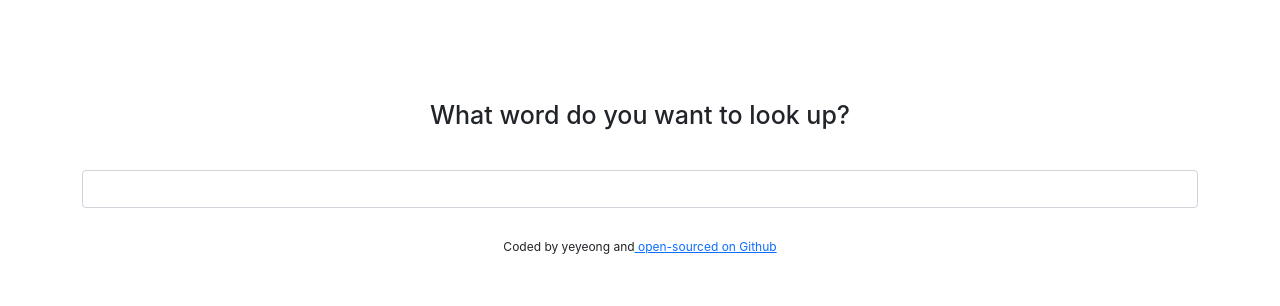
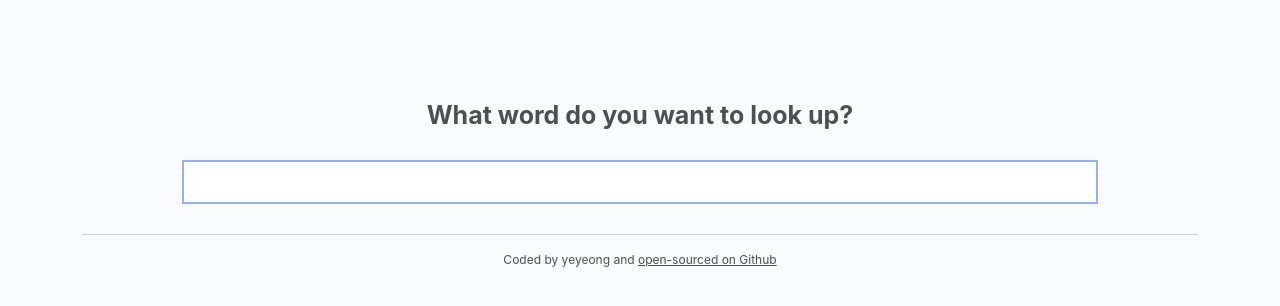
Before and after one commit to jccho96/dictionary-project, a React (Create React App) app: page / in a window 1280 px wide. Shown: the top 306 px of the page. Built offline with nearby package versions, Linux system fonts and the light colour scheme.

Commit message:
css styling

```diff
--- a/src/App.css
+++ b/src/App.css
@@ -1,3 +1,6 @@
+body {
+  background: #f9fafc;
+}
 .App {
   max-width: 1200px;
   margin: 100px auto;
@@ -7,8 +10,14 @@
   text-align: center;
   margin: 30px 0;
   font-size: 12px;
+  color: #4f4f4f;
+}
+.App a {
+  color: #4f4f4f;
 }
 .App h1 {
   text-align: center;
   font-size: 25px;
+  font-weight: bold;
+  color: #4f4f4f;
 }
--- a/src/App.js
+++ b/src/App.js
@@ -10,13 +10,13 @@ export default function App() {
           <Dictionary />
         </main>
         <footer className="App-footer">
-          Coded by yeyeong and
+          <hr />
+          Coded by yeyeong and {""}
           <a
             href="https://github.com/jccho96/dictionary-project.git"
             target="_blank"
             rel="noreferrer"
           >
-            {" "}
             open-sourced on Github{" "}
           </a>{" "}
         </footer>
--- a/src/Dictionary.css
+++ b/src/Dictionary.css
@@ -1,3 +1,9 @@
-.Dictionary {
-  margin-top: 40px;
+.Dictionary form {
+  margin: 30px 100px 30px 100px;
 }
+
+.Dictionary input {
+  border: 2px solid #92b3f4;
+  padding: 8px 14px;
+  border-radius: 0;
+}
--- a/src/Dictionary.js
+++ b/src/Dictionary.js
@@ -25,13 +25,15 @@ export default function Dictionary() {
 
   return (
     <div className="Dictionary">
+      <section>
         <form onSubmit={search}>
           <input
             type="search"
-          className="form-control form-control"
             onChange={handleKeywordChange}
+            className="form-control"
           />
         </form>
+      </section>
       <Result result={result} />
     </div>
   );
--- a/src/Meaning.css
+++ b/src/Meaning.css
@@ -3,6 +3,7 @@
 }
 .Meaning .partOfSpeech {
   font-size: 15px;
+  font-weight: bold;
 }
 .Meaning .definition {
   font-size: 15px;
--- a/src/Meaning.js
+++ b/src/Meaning.js
@@ -10,9 +10,9 @@ export default function Meaning(props) {
         return (
           <div className="definition" key={index}>
             <p>
-              {definition.definition}
+              • {definition.definition}
               <br />
-              <em>"{definition.example}"</em>
+              <em>{definition.example}</em>
             </p>
             <Synonyms synonyms={definition.synonyms} />
           </div>
--- a/src/Phonetic.css
+++ b/src/Phonetic.css
@@ -8,3 +8,6 @@
   margin-left: 5px;
   color: #6b6b6b;
 }
+.Phonetic img {
+  margin-right: 5px;
+}
--- a/src/Phonetic.js
+++ b/src/Phonetic.js
@@ -1,13 +1,14 @@
 import React from "react";
 import "./Phonetic.css";
+import volumeUp from "./volume-up.svg";
 
 export default function Phonetic(props) {
   console.log(props.phonetic);
   return (
     <span className="Phonetic">
-      <span>{props.phonetic.text}</span>
+      <span>[{props.phonetic.text}]</span>
       <a href={props.phonetic.audio} target="_blank" rel="noreferrer">
-        Listen
+        <img src={volumeUp} alt="volume" width="20" height="20" />
       </a>
     </span>
   );
--- a/src/Result.css
+++ b/src/Result.css
@@ -1,5 +1,8 @@
-.Result {
-  margin: 30px 0;
+.Result section {
+  background: white;
+  border-radius: 16px;
+  box-shadow: 0px 5px 15px rgba(0, 0, 0, 0.1);
+  padding: 15px 30px;
 }
 .Result span {
   font-size: 20px;
@@ -11,8 +14,3 @@
   font-weight: bold;
   margin: 18px 0;
 }
-.Result .phonetic {
-  font-size: 13px;
-  margin-left: 5px;
-  color: #6b6b6b;
-}
--- a/src/Result.js
+++ b/src/Result.js
@@ -7,7 +7,7 @@ export default function Result(props) {
   if (props.result) {
     return (
       <div className="Result">
-        <hr></hr>
+        <section>
           <div className="type">Definition</div>
           <span class="highlightme">{props.result.word}</span>
           {props.result.phonetics.map(function (phonetic, index) {
@@ -24,7 +24,7 @@ export default function Result(props) {
               </div>
             );
           })}
-        <hr></hr>
+        </section>
       </div>
     );
   } else {
--- /dev/null
+++ b/src/Synonyms.css
@@ -0,0 +1,11 @@
+.Synonyms {
+  margin: 0;
+  margin-bottom: 10px;
+  padding: 0;
+}
+.Synonyms li {
+  display: inline-block;
+  padding-right: 2px;
+  margin-left: 10px;
+  font-size: 13px;
+}
--- a/src/Synonyms.js
+++ b/src/Synonyms.js
@@ -1,4 +1,5 @@
 import React from "react";
+import "./Synonyms.css";
 
 export default function Synonyms(props) {
   if (props.synonyms) {
```
Also changed, not shown: src/volume-up.svg (added). Lines whose indentation alone changed are shown as unchanged.
